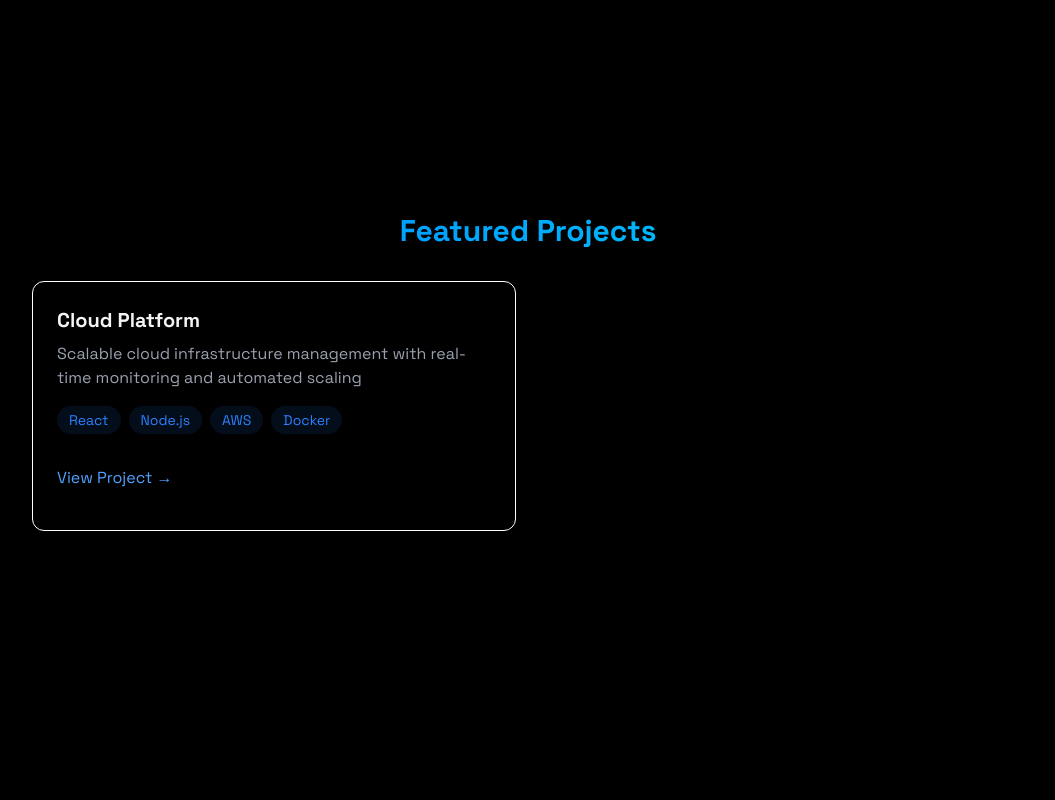
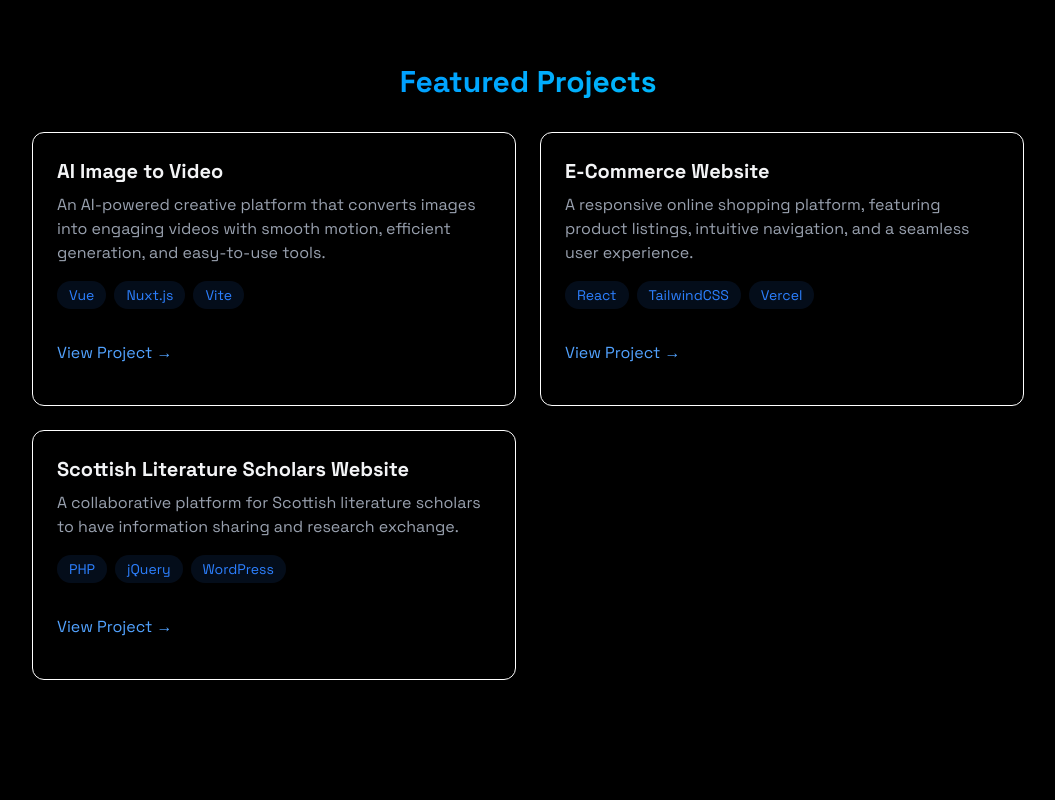
Before and after one commit to JensenXLin/jubjubtech-portfolio, a React (Vite) app: page / in a window 1280 px wide. Shown: the part 1740-2540 px from the top of the page, without its empty margins (112-1167 px from the left). Built offline with nearby package versions, Linux system fonts and the light colour scheme; a web font is replaced by a local one.

Commit message:
update info

```diff
--- a/src/components/sections/About.jsx
+++ b/src/components/sections/About.jsx
@@ -110,8 +110,8 @@
                       (2025.12 - Present)
                     </h4>
                     <p>
-                      Developed and maintained microservices for cloud-based
-                      applications.
+                      Participated in the full lifecycle of Ascend chip operator
+                      feature development
                     </p>
                   </div>
                   <div>
--- a/src/components/sections/Contact.jsx
+++ b/src/components/sections/Contact.jsx
@@ -36,7 +36,7 @@
       className="min-h-screen flex items-center justify-center py-20"
     >
       <RevealOnScroll>
-        <div className="px-4 w-150">
+        <div className="w-[min(600px,calc(100vw-2rem))] mx-auto">
           <h2 className="text-3xl font-bold mb-8 bg-gradient-to-r from-blue-500 to-cyan-400 bg-clip-text text-transparent text-center">
             {" "}
             Get In Touch
--- a/src/components/sections/Projects.jsx
+++ b/src/components/sections/Projects.jsx
@@ -14,13 +14,14 @@
           </h2>
           <div className="grid grid-cols-1 md:grid-cols-2 gap-6">
             <div className="p-6 rounded-xl border border-white hover:-translate-y-1 hover:border-blue-500/30 hover:shadow-[0_2px_8px_rgba(59,130,246,0.2)] transition">
-              <h3 className="text-xl font-bold mb-2">Cloud Platform</h3>
+              <h3 className="text-xl font-bold mb-2">AI Image to Video</h3>
               <p className="text-gray-400 mb-4">
-                Scalable cloud infrastructure management with real-time
-                monitoring and automated scaling
+                An AI-powered creative platform that converts images into
+                engaging videos with smooth motion, efficient generation, and
+                easy-to-use tools.
               </p>
               <div className="flex flex-wrap gap-2 mb-4">
-                {["React", "Node.js", "AWS", "Docker"].map((tech, key) => (
+                {["Vue", "Nuxt.js", "Vite"].map((tech, key) => (
                   <span
                     key={key}
                     className="bg-blue-500/10 text-blue-500 py-1 px-3 rounded-full text-sm hover:bg-blue-500/20
@@ -32,7 +33,66 @@
               </div>
               <div className="flex justify-between items-center">
                 <a
-                  href="#"
+                  href="https://aiimagetovideo.pro/"
+                  target="_blank"
+                  className="text-blue-400 hover:text-blue-300 transition colors my-4"
+                >
+                  {" "}
+                  View Project →{" "}
+                </a>
+              </div>
+            </div>
+            <div className="p-6 rounded-xl border border-white hover:-translate-y-1 hover:border-blue-500/30 hover:shadow-[0_2px_8px_rgba(59,130,246,0.2)] transition">
+              <h3 className="text-xl font-bold mb-2">E-Commerce Website</h3>
+              <p className="text-gray-400 mb-4">
+                A responsive online shopping platform, featuring product
+                listings, intuitive navigation, and a seamless user experience.
+              </p>
+              <div className="flex flex-wrap gap-2 mb-4">
+                {["React", "TailwindCSS", "Vercel"].map((tech, key) => (
+                  <span
+                    key={key}
+                    className="bg-blue-500/10 text-blue-500 py-1 px-3 rounded-full text-sm hover:bg-blue-500/20
+                                    hover:shadow-[0_2px_8px_rgba(59,130,246,0.1)] transition-all"
+                  >
+                    {tech}
+                  </span>
+                ))}
+              </div>
+              <div className="flex justify-between items-center">
+                <a
+                  href="https://ecommerce-react-course-website-five.vercel.app/"
+                  target="_blank"
+                  className="text-blue-400 hover:text-blue-300 transition colors my-4"
+                >
+                  {" "}
+                  View Project →{" "}
+                </a>
+              </div>
+            </div>
+            <div className="p-6 rounded-xl border border-white hover:-translate-y-1 hover:border-blue-500/30 hover:shadow-[0_2px_8px_rgba(59,130,246,0.2)] transition">
+              <h3 className="text-xl font-bold mb-2">
+                Scottish Literature Scholars Website
+              </h3>
+              <p className="text-gray-400 mb-4">
+                A collaborative platform for Scottish literature scholars to
+                have information sharing and research exchange.
+              </p>
+              <div className="flex flex-wrap gap-2 mb-4">
+                {["PHP", "jQuery", "WordPress"].map((tech, key) => (
+                  <span
+                    key={key}
+                    className="bg-blue-500/10 text-blue-500 py-1 px-3 rounded-full text-sm hover:bg-blue-500/20
+                                    hover:shadow-[0_2px_8px_rgba(59,130,246,0.1)] transition-all"
+                  >
+                    {tech}
+                  </span>
+                ))}
+              </div>
+              <div className="flex justify-between items-center">
+                <a
+                  href="https://scottishlit.com/"
+                  target="_blank"
                   className="text-blue-400 hover:text-blue-300 transition colors my-4"
                 >
                   {" "}
```
